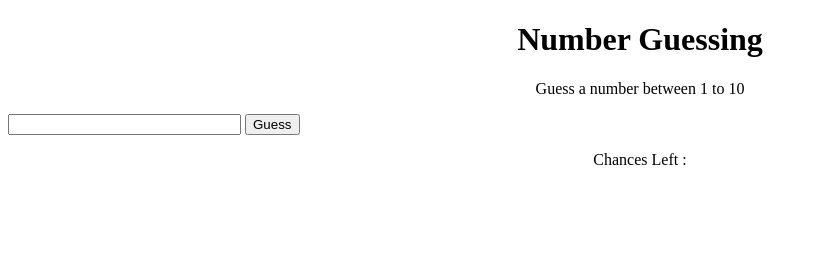
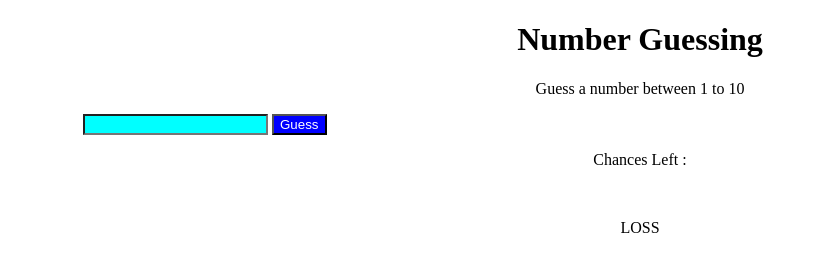
Before and after one commit to gihani571/24-10-30, a plain HTML site: page index.html in a window 1280 px wide. Both pictures are taken after a click on the button "Guess". Shown: the whole page, without its empty margins (0-818 px from the left). Drawn offline with Linux system fonts and the light colour scheme.

Commit message:
2nd commit

```diff
--- a/app.js
+++ b/app.js
@@ -1 +1,20 @@
-console.log(Math.floor((Math.random()*10)+1));
+const guessNumber = Math.floor((Math.random()*10)+1);
+console.log(guessNumber)
+let countNumber = 3;
+count.innerHTML = "3"
+function guess() {
+
+
+    let txtGuessValue = Number(document.getElementById("txtGuess").value);
+
+
+    if(txtGuessValue == guessNumber){
+        answer.innerHTML = "WIN";
+      //  console.log("correct")
+    }else{
+        answer.innerHTML = "LOSS";
+
+    }
+
+
+}
--- a/index.html
+++ b/index.html
@@ -12,9 +12,12 @@
 
     <p>Guess a number between 1 to 10</p>
     <input type="text" id="txtGuess">
-    <input type="button" value="Guess" id="guessBtn">
+    <input type="button" value="Guess" id="guessBtn" onclick="guess()">
 
     <p>Chances Left :</p>
+    <p id="count"></p>
+    <br>
+    <p id="answer"></p>
 
 </body>
 </html>
--- a/style.css
+++ b/style.css
@@ -1,5 +1,6 @@
 h1{
     text-align: center;
+
 
 }
 p{
@@ -7,6 +8,12 @@ p{
 }
 
 #txtGuess{
-    padding-right: 50px;
+    margin-left: 75px;
+    background-color: aqua;
 
 }
+#guessBtn{
+    align-items: center;
+    background-color: blue;
+    color: white;
+}
```
